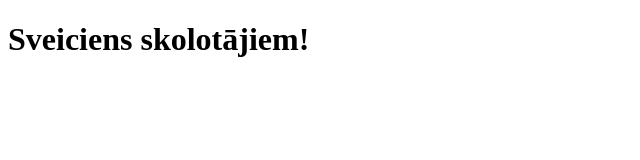
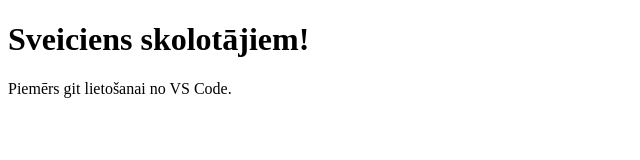
Before and after one commit to GundegaDekena/startit-2021-oktobris, a plain HTML site: page index.html in a window 1280 px wide. Shown: the whole page, without its empty margins (0-640 px from the left). Drawn offline with Linux system fonts and the light colour scheme.

Commit message:
pielikti paskaidrojumi

```diff
--- a/index.html
+++ b/index.html
@@ -8,5 +8,6 @@
 </head>
 <body>
     <h1>Sveiciens skolotājiem!</h1>
+    <p>Piemērs git lietošanai no VS Code.</p>
 </body>
 </html>
```
Also changed, not shown: 1 other file.
